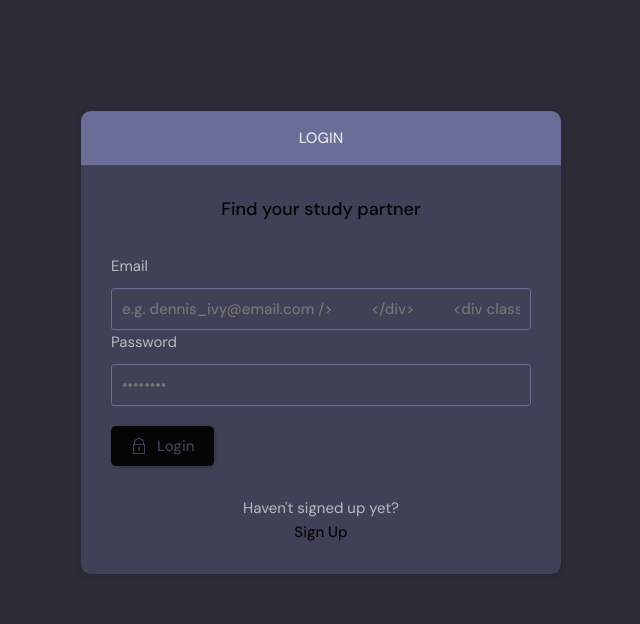
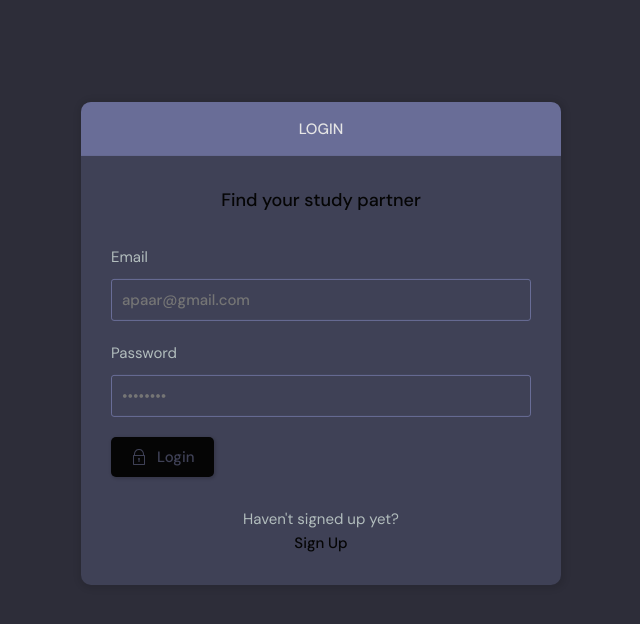
Before and after one commit to Lucifer-hub1643/friendly, a Django app: page /login/ in a window 1280 px wide. Shown: the part 76-700 px from the top of the page, without its empty margins (319-959 px from the left). Run offline with Django 3.2, Linux system fonts and the light colour scheme.

Commit message:
placeholder changed

```diff
--- a/base/templates/base/login_register.html
+++ b/base/templates/base/login_register.html
@@ -18,7 +18,7 @@
           {% csrf_token %}
           <div class="form__group form__group">
             <label for="room_name">Email</label>
-            <input id="username" name="email" type="email" placeholder="e.g. dennis_ivy@email.com />
+            <input id="username" name="email" type="email" placeholder="apaar@gmail.com"/>
           </div>
           <div class=" form__group">
             <label for="password">Password</label>
```
